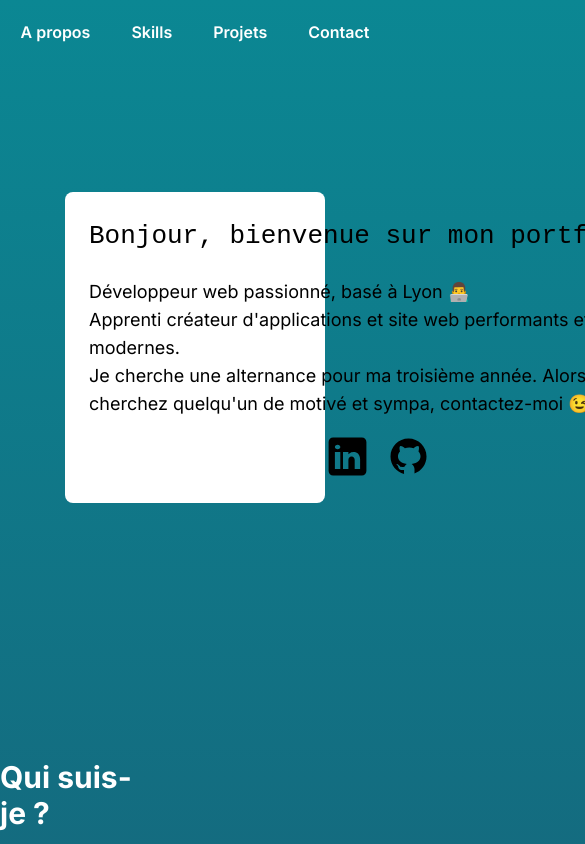
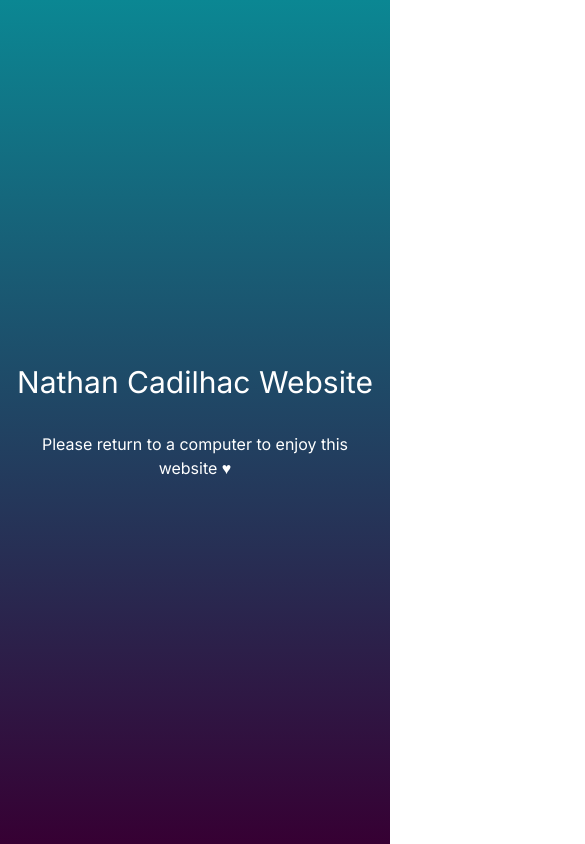
Before and after one commit to zaitsev69/portfolio, a Next.js app: page / in a window 390 px wide. Shown: the top 844 px of the page, 585 px wide, since content can reach past the window. Built offline with nearby package versions, Linux system fonts and the light colour scheme.

Commit message:
Mobile home

```diff
--- a/app/components/about.jsx
+++ b/app/components/about.jsx
@@ -2,7 +2,7 @@ import Image from "next/image";
 
 const About = () => {
     return (
-        <div id="about" className="text-white flex justify-between items-center mt-64 ">
+        <div id="about" className="text-white justify-between items-center mt-64 hidden lg:flex">
             <div className="w-1/2">
                 <h2 className="text-3xl font-bold mb-4">Qui suis-je ?</h2>
                 <p className="mb-2 text-lg highlight-text">Actuellement en deuxième année de formation en développement web à MyDigitalSchool et passionné par le monde du développement 👨‍💻</p>
--- a/app/components/contact.jsx
+++ b/app/components/contact.jsx
@@ -1,6 +1,6 @@
 const Contact = () => {
     return (
-        <div id="contact" className="flex flex-col items-center justify-center mx-auto mt-64">
+        <div id="contact" className="flex-col items-center justify-center mx-auto mt-64 hidden lg:flex">
             <h2 className="text-3xl font-bold mb-4 text-white">
                 Contactez moi !
             </h2>
--- a/app/components/footer.jsx
+++ b/app/components/footer.jsx
@@ -1,6 +1,6 @@
 const Footer = () => {
     return (
-        <div className="flex items-center justify-center mx-auto mt-32">
+        <div className="items-center justify-center mx-auto mt-32 hidden lg:flex">
 
             <p className="text-white text ">Nathan Cadilhac Website - 2024</p>
 
--- a/app/components/hero.tsx
+++ b/app/components/hero.tsx
@@ -2,7 +2,7 @@ import Image from "next/image";
 
 const Hero = () => {
     return (
-        <div className="bg-white w-2/3 p-6 flex items-center justify-item-center rounded-lg mx-auto mt-32">
+        <div className="bg-white w-2/3 p-6 items-center justify-item-center rounded-lg mx-auto mt-32 hidden lg:flex">
             <div className="mr-10">
                 <div className="inline-block">
                     <h1 className="text-4xl  mb-4 inline-block typing-demo border-black border-r-4">Bonjour, bienvenue sur mon portfolio.</h1>
--- /dev/null
+++ b/app/components/mobile.jsx
@@ -0,0 +1,11 @@
+const Mobile = () => {
+    return (
+        <div className="flex flex-col items-center justify-center min-h-screen lg:hidden mx-4">
+            <h1 className="text-3xl text-white mx-auto mb-8">Nathan Cadilhac Website</h1>
+            <p className="text-white text-center">
+            Please return to a computer to enjoy this website ♥</p>
+        </div>
+    );
+};
+
+export default Mobile;
--- a/app/components/navbar.jsx
+++ b/app/components/navbar.jsx
@@ -1,7 +1,7 @@
 const Navbar = () => {
     return (
         <div>
-            <ul className="flex text-white justify-around py-5 font-semibold">
+            <ul className="text-white justify-around py-5 font-semibold hidden lg:flex">
                 <li><a href="#about">A propos</a></li>
                 <li><a href="#skills">Skills</a></li>
                 <li><a href="#projects">Projets</a></li>
--- a/app/components/project.jsx
+++ b/app/components/project.jsx
@@ -77,7 +77,7 @@ const Project = () => {
   ];
 
   return (
-    <div className="mt-64" id="projects" ref={ref}>
+    <div className="mt-64 hidden lg:block" id="projects" ref={ref}>
       <h2 className="text-3xl font-bold mb-4 text-white">Mes projets</h2>
       <div className='grid grid-cols-4 items-center'>
         {projects.map((project, index) => (
--- a/app/components/skilldeux.jsx
+++ b/app/components/skilldeux.jsx
@@ -24,7 +24,7 @@ const SkillDeux = () => {
     ];
 
     return (
-        <div id="skills" className="mt-64">
+        <div id="skills" className="mt-64 hidden lg:block">
             <h2 className="text-3xl font-bold mb-4 text-white">Skills</h2>
             <div className='grid grid-cols-5 gap-6'>
                 {skills.map((skill, index) => (
--- a/app/page.tsx
+++ b/app/page.tsx
@@ -6,10 +6,12 @@ import Project from '../app/components/project';
 import Contact from '../app/components/contact';
 import Footer from '../app/components/footer';
 import Skilldeux from '../app/components/skilldeux';
+import Mobile from '../app/components/mobile'
 
 export default function Home() {
   return (
     <main className="lg:mx-48 scroll-smooth">
+      <Mobile />
       <Navbar />
       <Hero />
       <About />
```
